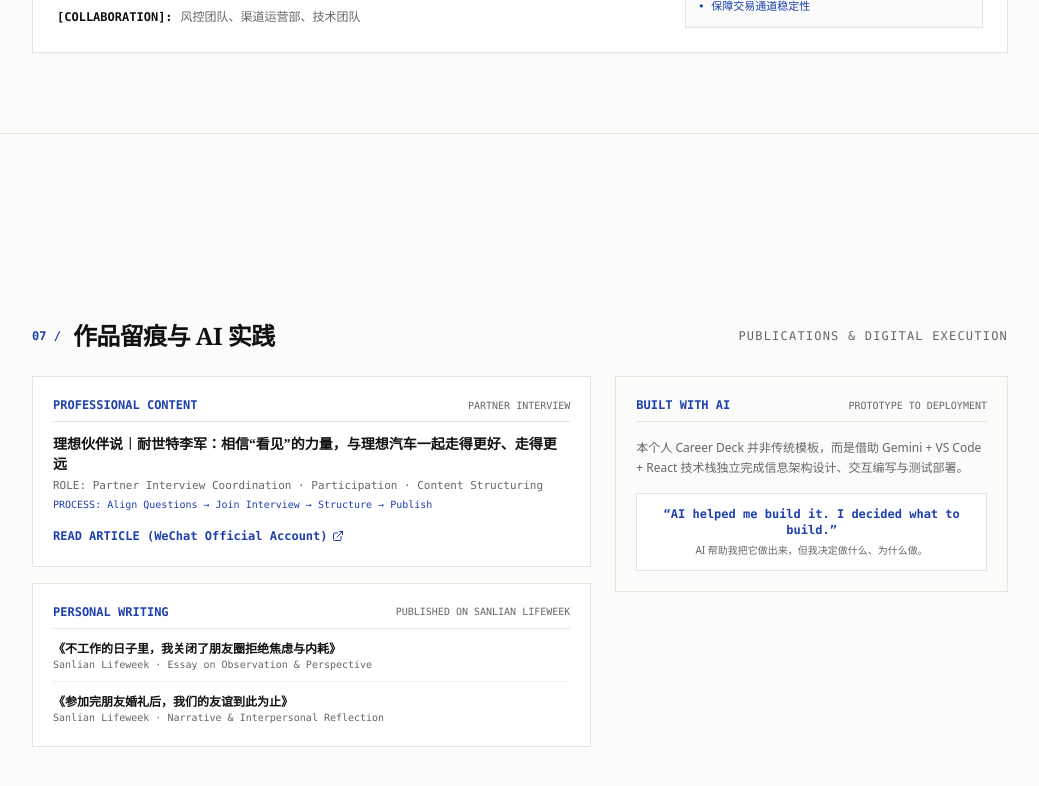
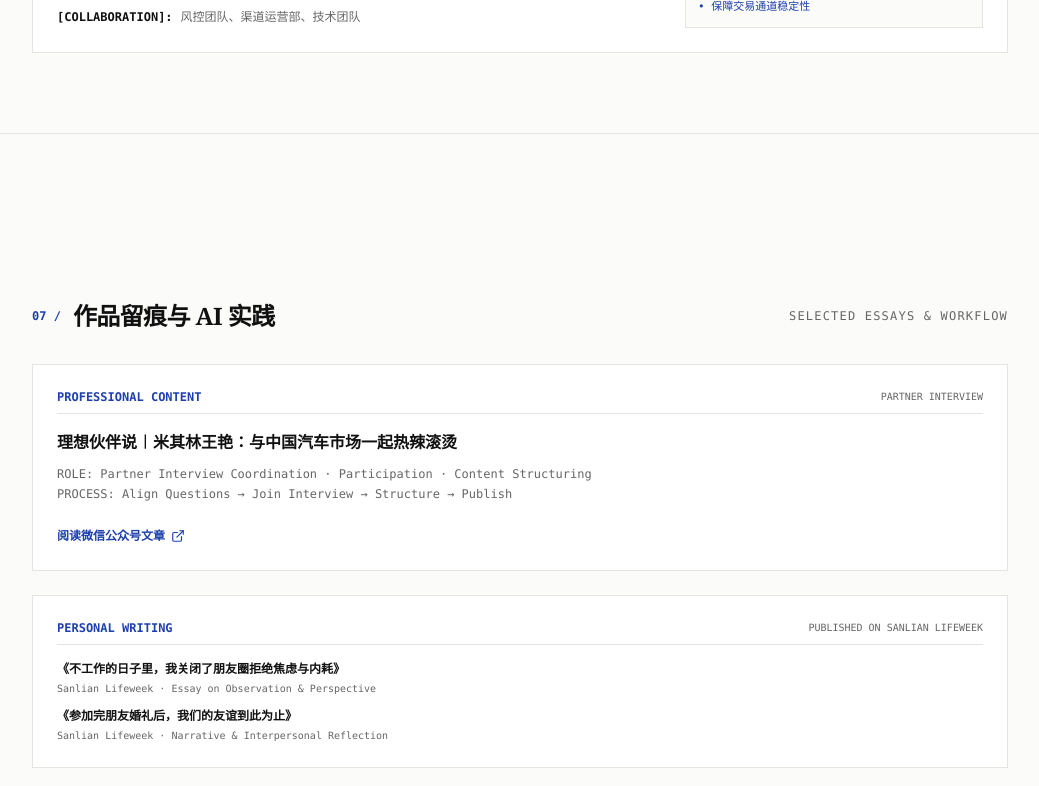
Before and after one commit to echo-eng928/huidan-career-deck, a React (Vite) app: page / in a window 1280 px wide. Shown: the part 2647-3433 px from the top of the page, without its empty margins (120-1159 px from the left). Built offline with nearby package versions, Linux system fonts and the light colour scheme.

Commit message:
fix: force update article to Michelin Wang Yan story and link

```diff
--- a/src/App.jsx
+++ b/src/App.jsx
@@ -13,7 +13,14 @@ export default function App() {
   const [activeTab, setActiveTab] = useState('hero');
   const [editLang, setEditLang] = useState('zh');
 
-  // 内容状态数据层（支持持久化）
+  // 自动清理含有旧错字或旧结构的旧缓存，防止污染界面
+  useEffect(() => {
+    const saved = localStorage.getItem('huidan_deck_content');
+    if (saved && (saved.includes('沉') || saved.includes('沉惠丹'))) {
+      localStorage.removeItem('huidan_deck_content');
+    }
+  }, []);
+
   const [contentData, setContentData] = useState(() => {
     const saved = localStorage.getItem('huidan_deck_content');
     return saved ? JSON.parse(saved) : {};
@@ -21,7 +28,7 @@ export default function App() {
 
   const [draftContent, setDraftContent] = useState(contentData);
 
-  // 键盘暗号监听逻辑：1 秒内快速连按 3 次 Shift 键召唤后台抽屉
+  // 1 秒内连按 3 次 Shift 唤醒/隐藏后台
   useEffect(() => {
     let shiftCount = 0;
     let timer = null;
@@ -29,7 +36,6 @@ export default function App() {
     const handleKeyDown = (e) => {
       if (e.key === 'Shift') {
         shiftCount += 1;
-
         if (timer) clearTimeout(timer);
 
         if (shiftCount >= 3) {
@@ -62,13 +68,11 @@ export default function App() {
 
   return (
     <div className="min-h-screen bg-[#FBFBFA] text-[#111111] font-sans antialiased selection:bg-[#1E40AF] selection:text-white pt-14">
-      {/* 顶部 Header（隐形 ⚙ 按钮） */}
       <Header
         lang={lang}
         setLang={setLang}
       />
 
-      {/* 8 大核心 Slide 模块 */}
       <main className="space-y-0">
         <Hero data={contentData} lang={lang} />
         <Career data={contentData} lang={lang} />
@@ -77,7 +81,6 @@ export default function App() {
         <Contact data={contentData} lang={lang} />
       </main>
 
-      {/* 后台暗号管理抽屉 */}
       <AdminDrawer
         isOpen={isAdminOpen}
         onClose={() => setIsAdminOpen(false)}
--- a/src/components/About.jsx
+++ b/src/components/About.jsx
@@ -4,97 +4,98 @@ import { ExternalLink } from 'lucide-react';
 export default function About({ data, lang }) {
   const currentLang = lang || 'zh';
 
-  const articleTitle = data?.[currentLang]?.aboutArticle?.title || '理想伙伴说︱耐世特李军：相信“看见”的力量，与理想汽车一起走得更好、走得更远';
-  const articleLink = data?.[currentLang]?.aboutArticle?.link || 'https://mp.weixin.qq.com/s/9tQYpW8GZ-M47V_sQ5eM-g';
+  // 1. 最新的米其林文章基准数据
+  const latestArticle = {
+    title: currentLang === 'zh'
+      ? '理想伙伴说︱米其林王艳：与中国汽车市场一起热辣滚烫'
+      : 'Li Auto Partner Stories: Michelin Wang Yan — Booming with the Chinese Auto Market',
+    link: 'https://mp.weixin.qq.com/s/sncGz4JDiX6tnPy-0lTa5g',
+    role: 'ROLE: Partner Interview Coordination · Participation · Content Structuring',
+    process: 'PROCESS: Align Questions → Join Interview → Structure → Publish'
+  };
+
+  // 2. 读取动态数据，强校验：如果包含旧耐世特文章或无效链接，直接强制清空使用最新米其林文章
+  let displayTitle = data?.[currentLang]?.aboutArticle?.title;
+  let displayLink = data?.[currentLang]?.aboutArticle?.link;
+
+  if (!displayTitle || displayTitle.includes('耐世特') || displayTitle.includes('李军')) {
+    displayTitle = latestArticle.title;
+  }
+  if (!displayLink || displayLink.includes('9tQYpW8GZ')) {
+    displayLink = latestArticle.link;
+  }
 
   return (
     <section id="slide-07" className="deck-slide border-b border-[#E5E5E0]">
-      <div className="max-w-5xl mx-auto px-6 w-full space-y-6">
+      <div className="max-w-5xl mx-auto px-6 w-full space-y-8">
 
-        {/* 标题栏（已优化为“作品留痕与 AI 实践”） */}
-        <div className="flex items-center justify-between mb-4">
+        <div className="flex items-center justify-between">
           <div className="flex items-center space-x-3">
             <span className="text-xs font-mono text-[#1E40AF] font-bold">07 /</span>
             <h2 className="text-2xl font-serif font-bold tracking-tight text-[#111111]">
-              {currentLang === 'zh' ? '作品留痕与 AI 实践' : 'Selected Content & Built with AI'}
+              {currentLang === 'zh' ? '作品留痕与 AI 实践' : 'Published Content & AI Practice'}
             </h2>
           </div>
           <span className="text-xs font-mono text-[#666666] tracking-widest uppercase">
-            PUBLICATIONS & DIGITAL EXECUTION
+            SELECTED ESSAYS & WORKFLOW
           </span>
         </div>
 
-        <div className="grid grid-cols-1 lg:grid-cols-12 gap-6 items-start">
+        <div className="space-y-6">
 
-          <div className="lg:col-span-7 space-y-4">
-
-            {/* 1. 专业公开内容 */}
-            <div className="bg-white p-5 border border-[#E5E5E0] rounded-xs shadow-xs space-y-3">
-              <div className="flex justify-between items-center border-b border-[#E5E5E0] pb-2">
-                <span className="font-mono text-xs font-bold text-[#1E40AF]">PROFESSIONAL CONTENT</span>
+          {/* 1. 职业专访作品 */}
+          <div className="bg-white p-6 border border-[#E5E5E0] rounded-xs shadow-xs space-y-3">
+            <div className="flex items-center justify-between border-b border-[#E5E5E0] pb-2">
+              <span className="text-xs font-mono font-bold text-[#1E40AF]">PROFESSIONAL CONTENT</span>
               <span className="text-[10px] font-mono text-[#666666]">PARTNER INTERVIEW</span>
             </div>
 
-              <div>
-                <h4 className="font-serif font-bold text-sm text-[#111111]">
-                  {articleTitle}
-                </h4>
-                <div className="text-[11px] font-mono text-[#666666] mt-1">
-                  ROLE: Partner Interview Coordination · Participation · Content Structuring
+            <h3 className="text-base font-serif font-bold text-[#111111] pt-1">
+              {displayTitle}
+            </h3>
+
+            <div className="space-y-1 text-xs font-mono text-[#666666]">
+              <div>{latestArticle.role}</div>
+              <div>{latestArticle.process}</div>
             </div>
-                <div className="text-[10px] font-mono text-[#1E40AF] mt-0.5">
-                  PROCESS: Align Questions → Join Interview → Structure → Publish
+
+            <div className="pt-2">
+              <a
+                href={displayLink}
+                target="_blank"
+                rel="noopener noreferrer"
+                className="inline-flex items-center space-x-1.5 text-xs font-mono text-[#1E40AF] hover:underline font-bold"
+              >
+                <span>{currentLang === 'zh' ? '阅读微信公众号文章' : 'READ ARTICLE (WeChat Official Account)'}</span>
+                <ExternalLink size={14} />
+              </a>
             </div>
           </div>
 
-              <a
-                href={articleLink}
-                target="_blank"
-                rel="noreferrer"
-                className="inline-flex items-center text-xs font-mono text-[#1E40AF] font-bold hover:underline pt-1"
-              >
-                <span>READ ARTICLE (WeChat Official Account)</span>
-                <ExternalLink size={12} className="ml-1" />
-              </a>
-            </div>
-
-            {/* 2. 个人写作内容 */}
-            <div className="bg-white p-5 border border-[#E5E5E0] rounded-xs shadow-xs space-y-3">
-              <div className="flex justify-between items-center border-b border-[#E5E5E0] pb-2">
-                <span className="font-mono text-xs font-bold text-[#1E40AF]">PERSONAL WRITING</span>
+          {/* 2. 个人写作留痕 */}
+          <div className="bg-white p-6 border border-[#E5E5E0] rounded-xs shadow-xs space-y-4">
+            <div className="flex items-center justify-between border-b border-[#E5E5E0] pb-2">
+              <span className="text-xs font-mono font-bold text-[#1E40AF]">PERSONAL WRITING</span>
               <span className="text-[10px] font-mono text-[#666666]">PUBLISHED ON SANLIAN LIFEWEEK</span>
             </div>
 
-              <div className="space-y-3 text-xs font-sans">
-                <div className="border-b border-[#E5E5E0]/60 pb-2">
-                  <div className="font-bold text-[#111111]">《不工作的日子里，我关闭了朋友圈拒绝焦虑与内耗》</div>
-                  <div className="text-[10px] font-mono text-[#666666]">Sanlian Lifeweek · Essay on Observation & Perspective</div>
+            <div className="space-y-3">
+              <div className="space-y-1">
+                <div className="text-xs font-serif font-bold text-[#111111]">
+                  《不工作的日子里，我关闭了朋友圈拒绝焦虑与内耗》
                 </div>
-                <div>
-                  <div className="font-bold text-[#111111]">《参加完朋友婚礼后，我们的友谊到此为止》</div>
-                  <div className="text-[10px] font-mono text-[#666666]">Sanlian Lifeweek · Narrative & Interpersonal Reflection</div>
-                </div>
+                <div className="text-[10px] font-mono text-[#666666]">
+                  Sanlian Lifeweek · Essay on Observation & Perspective
                 </div>
               </div>
 
+              <div className="space-y-1">
+                <div className="text-xs font-serif font-bold text-[#111111]">
+                  《参加完朋友婚礼后，我们的友谊到此为止》
                 </div>
-
-          <div className="lg:col-span-5 bg-[#FBFBFA] p-5 border border-[#E5E5E0] rounded-xs shadow-xs space-y-4">
-            <div className="flex justify-between items-center border-b border-[#E5E5E0] pb-2">
-              <span className="font-mono text-xs font-bold text-[#1E40AF]">BUILT WITH AI</span>
-              <span className="text-[10px] font-mono text-[#666666]">PROTOTYPE TO DEPLOYMENT</span>
+                <div className="text-[10px] font-mono text-[#666666]">
+                  Sanlian Lifeweek · Narrative & Interpersonal Reflection
                 </div>
-
-            <p className="text-xs font-sans text-[#666666] leading-relaxed">
-              {currentLang === 'zh'
-                ? '本个人 Career Deck 并非传统模板，而是借助 Gemini + VS Code + React 技术栈独立完成信息架构设计、交互编写与测试部署。'
-                : 'This Career Deck was developed independently using Gemini + VS Code + React, taking ideas from concept to production.'}
-            </p>
-
-            <div className="p-3 bg-white border border-[#E5E5E0] rounded-xs font-mono text-xs text-[#1E40AF] font-bold text-center">
-              “AI helped me build it. I decided what to build.”
-              <div className="text-[10px] font-sans text-[#666666] font-normal mt-1">
-                {currentLang === 'zh' ? 'AI 帮助我把它做出来，但我决定做什么、为什么做。' : 'I define the architecture and strategy, AI assists execution.'}
               </div>
             </div>
           </div>
```
Also changed, not shown: src/components/Hero.jsx (+30 -8 lines). Lines whose indentation alone changed are shown as unchanged.
